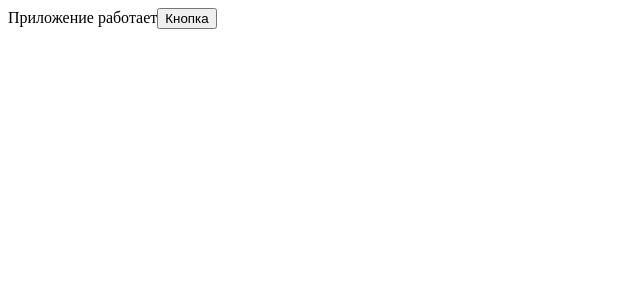
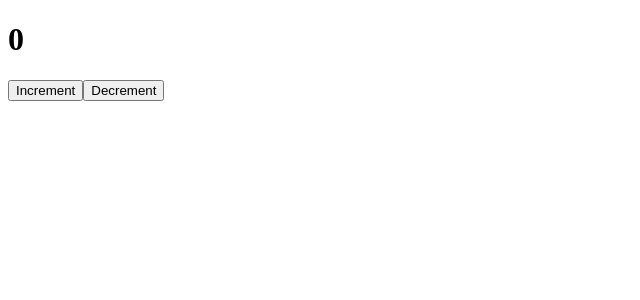
Before and after one commit to vv-meow-meow/react-fundamental, a React (Create React App) app: page / in a window 1280 px wide. Shown: the top 300 px of the page, without its empty margins (0-640 px from the left). Built offline with nearby package versions, Linux system fonts and the light colour scheme.

Commit message:
Create increment/decrement logic (doesn't work)

```diff
--- a/src/App.js
+++ b/src/App.js
@@ -1,10 +1,12 @@
 import React from "react";
 
 function App() {
-  return (
-      <div className="App">
-      </div>
-  );
+  let likes = 0
+  return (<div className="App">
+    <h1>{likes}</h1>
+    <button onClick={() => likes += 1}>Increment</button>
+    <button onClick={() => likes -= 1}>Decrement</button>
+  </div>);
 }
 
 export default App;
--- a/src/index.js
+++ b/src/index.js
@@ -3,8 +3,4 @@
 import App from './App';
 
 const root = ReactDOM.createRoot(document.getElementById('root'));
-root.render(// <App />
-    <div>
-      Приложение работает
-      <button>Кнопка</button>
-    </div>);
+root.render(<App/>);
```
